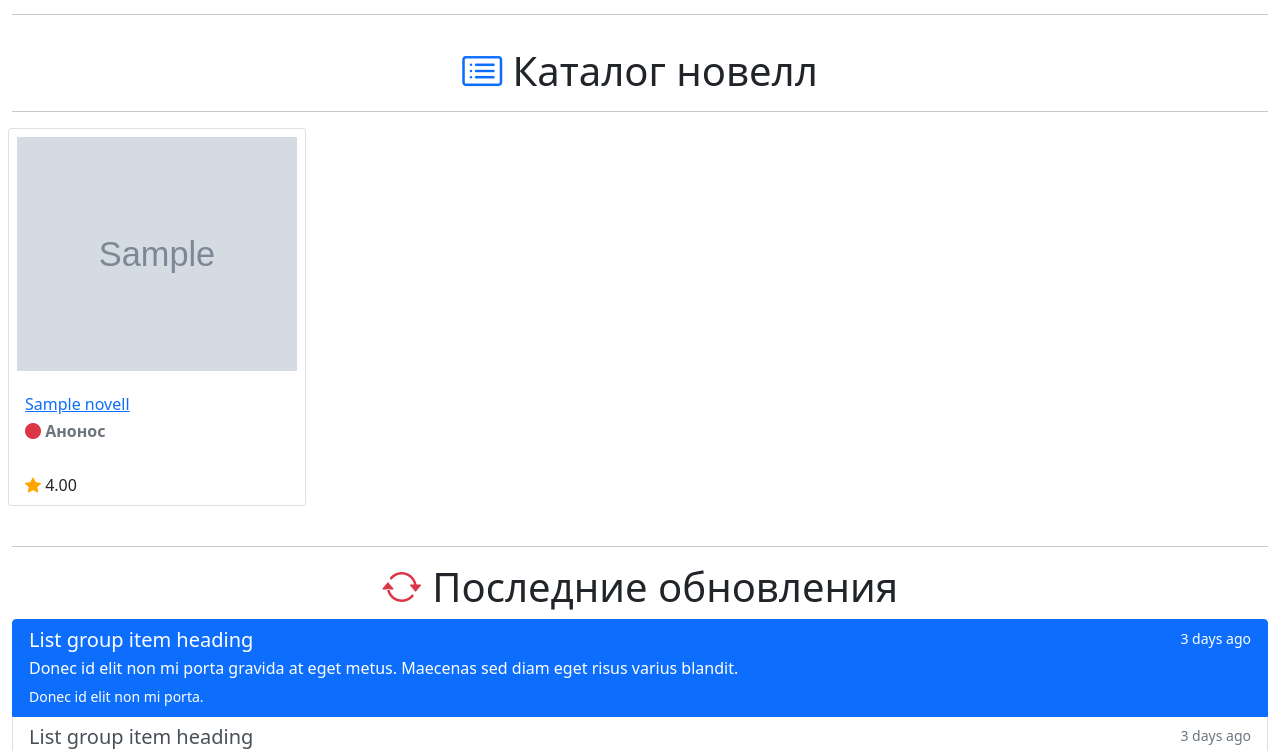
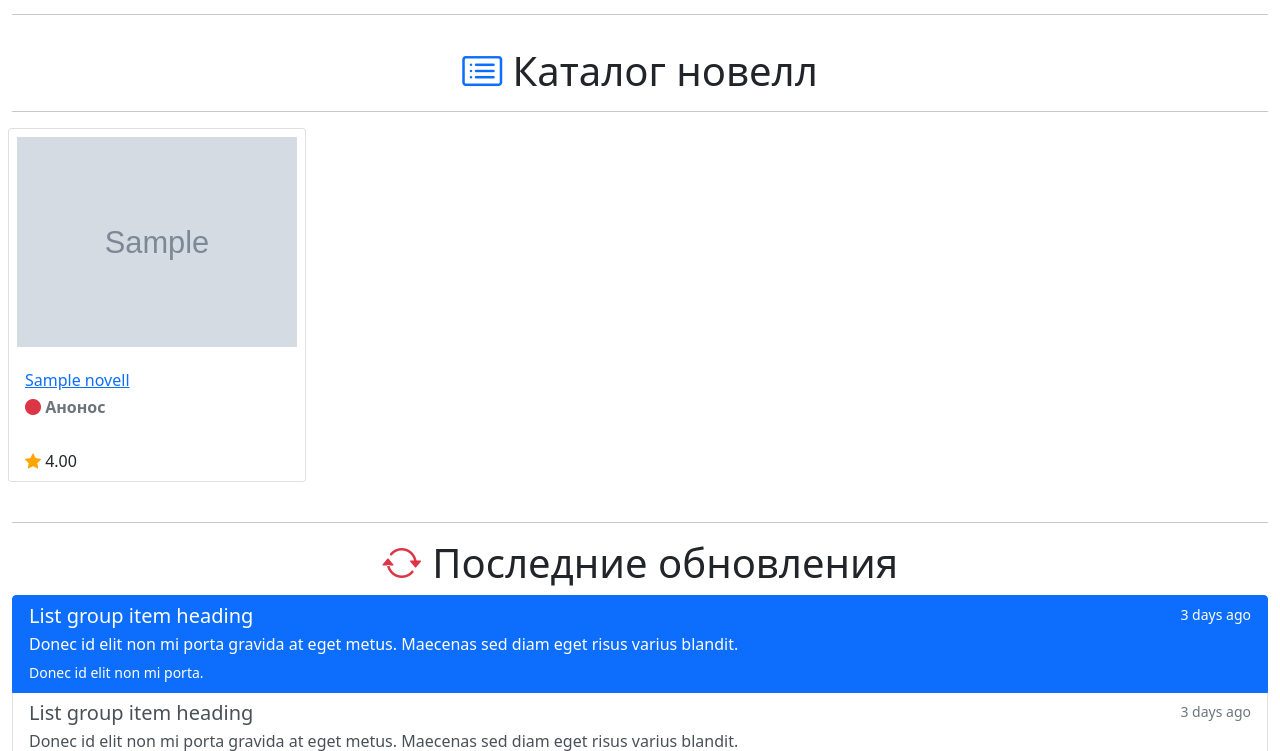
Before and after one commit to xOviwyRx/novells_site, a Django app: page / in a window 1280 px wide. Shown: the part 1002-1753 px from the top of the page. Run offline with Django 3.2, Linux system fonts and the light colour scheme; tables that the repository leaves empty hold one stand-in row (values such as "Sample post"); grey boxes marked "Sample" are stand-in pictures; some libraries are stand-ins or nearby versions.

```diff
--- a/novells_site/templates/core/home.html
+++ b/novells_site/templates/core/home.html
@@ -121,11 +121,10 @@
             {% for nov in all_novells %}
                 <div class="col-xxl-2 col-md-3 col-sm-6 px-1">
                     <div class="card p-0 mx-1 h-100">
-                        <a href="{{ nov.get_absolute_url }}">
-                            <img src="{{ nov.poster.url }}" class="card-img-top rounded p-2"
-                                 alt="{{ nov.original_title }}" height="250px">
+                            <img src="{{ nov.poster.url }}" class="card-img-top img-fluid rounded p-2"
+                                 alt="{{ nov.original_title }}">
 
-                        </a>
+
                         <div class="card-body">
                             <h6 class="card-title"><a href="{{ nov.get_absolute_url }}">{{ nov.rus_title }}</a>
                             </h6>
@@ -140,7 +139,7 @@
                                                 class="bi bi-circle-fill text-danger"></i> Анонос</span>
                                     {% elif nov.status == 'CT' %}
                                         <span class="text-muted font-weight-bold"><i
-                                                class="bi bi-circle-fill text-success"></i>Завершено</span>
+                                                class="bi bi-circle-fill text-success"></i> Завершено</span>
                                     {% endif %}
                                 </div>
                             </h6>
```
